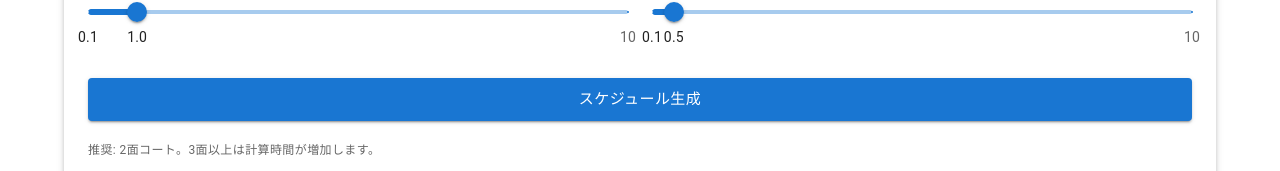
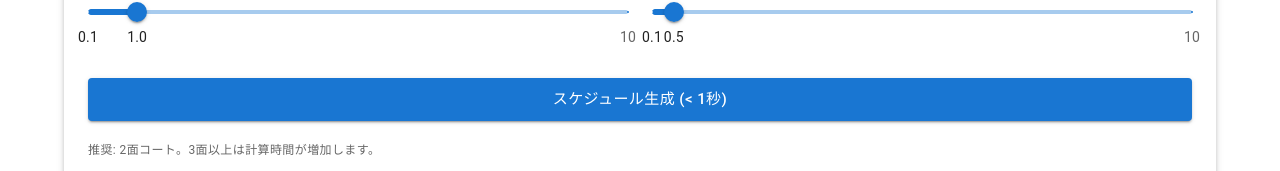
Before and after one commit to tshorea1207/doubles-random-number-table, a React (Vite) app: page / in a window 1280 px wide. Shown: the part 343-514 px from the top of the page. Built offline with nearby package versions, Linux system fonts and the light colour scheme.

Commit message:
予想時間の表示を追加

```diff
--- a/src/components/ScheduleForm.tsx
+++ b/src/components/ScheduleForm.tsx
@@ -9,6 +9,7 @@ import {
   Grid,
 } from '@mui/material';
 import type { ScheduleParams } from '../types/schedule';
+import { useBenchmarkCalibration } from '../hooks/useBenchmarkCalibration';
 
 interface ScheduleFormProps {
   onGenerate: (params: ScheduleParams) => void;
@@ -22,6 +23,9 @@ export function ScheduleForm({ onGenerate, isGenerating }: ScheduleFormProps) {
   const [w1, setW1] = useState(1.0);
   const [w2, setW2] = useState(0.5);
 
+  // Dynamic calibration coefficient based on hardware performance
+  const { coefficient } = useBenchmarkCalibration();
+
   const handleSubmit = (e: FormEvent) => {
     e.preventDefault();
     onGenerate({
@@ -34,6 +38,33 @@ export function ScheduleForm({ onGenerate, isGenerating }: ScheduleFormProps) {
 
   const isValid = players >= courts * 4;
   const errorMessage = !isValid ? `参加人数は ${courts * 4} 人以上が必要です` : '';
+
+  // Estimate generation time based on configuration
+  const estimateTime = (): string => {
+    if (!isValid) return '';
+
+    // Empirical formula based on complexity
+    // Base complexity grows exponentially with courts and players
+    const baseComplexity = Math.pow(players / 4, courts * 1.5);
+    const roundFactor = Math.max(rounds - 1, 1);
+
+    // Estimated seconds (calibrated dynamically based on hardware)
+    let seconds = (baseComplexity * roundFactor * coefficient);
+
+    // Format output
+    if (seconds < 1) {
+      return '< 1秒';
+    } else if (seconds < 60) {
+      return `約${Math.round(seconds)}秒`;
+    } else if (seconds < 300) {
+      const minutes = Math.round(seconds / 60);
+      return `約${minutes}分`;
+    } else {
+      return '5分以上';
+    }
+  };
+
+  const estimatedTime = estimateTime();
 
   return (
     <Paper elevation={3} sx={{ p: 3, mb: 3 }}>
@@ -131,7 +162,11 @@ export function ScheduleForm({ onGenerate, isGenerating }: ScheduleFormProps) {
               fullWidth
               disabled={!isValid || isGenerating}
             >
-              {isGenerating ? '生成中...' : 'スケジュール生成'}
+              {isGenerating
+                ? '生成中...'
+                : estimatedTime
+                ? `スケジュール生成 (${estimatedTime})`
+                : 'スケジュール生成'}
             </Button>
           </Grid>
         </Grid>
--- /dev/null
+++ b/src/hooks/useBenchmarkCalibration.ts
@@ -0,0 +1,167 @@
+import { useState, useEffect } from 'react';
+import type { ScheduleParams } from '../types/schedule';
+import { generateSchedule } from './useScheduleGenerator';
+
+// Configuration constants
+const BENCHMARK_CONFIG: ScheduleParams = {
+  courtsCount: 1,
+  playersCount: 4,
+  roundsCount: 2,
+  weights: { w1: 1.0, w2: 0.5 },
+};
+
+const FALLBACK_COEFFICIENT = 0.002; // Default coefficient if calibration fails
+const MIN_COEFF = 0.0001; // Lower bound (very fast hardware)
+const MAX_COEFF = 0.1; // Upper bound (very slow hardware)
+const CACHE_KEY = 'tennis-scheduler-calibration';
+const CACHE_EXPIRY_DAYS = 7;
+
+// Cache schema
+interface CalibrationCache {
+  coefficient: number;
+  timestamp: number;
+  version: string;
+}
+
+/**
+ * Loads calibration coefficient from localStorage
+ */
+function loadFromCache(): CalibrationCache | null {
+  try {
+    const cached = localStorage.getItem(CACHE_KEY);
+    if (!cached) return null;
+    return JSON.parse(cached) as CalibrationCache;
+  } catch (error) {
+    console.debug('Failed to load calibration cache:', error);
+    return null;
+  }
+}
+
+/**
+ * Saves calibration coefficient to localStorage
+ */
+function saveToCache(coefficient: number): void {
+  try {
+    const cache: CalibrationCache = {
+      coefficient,
+      timestamp: Date.now(),
+      version: '1.0',
+    };
+    localStorage.setItem(CACHE_KEY, JSON.stringify(cache));
+  } catch (error) {
+    console.debug('localStorage unavailable, calibration will run on each load');
+  }
+}
+
+/**
+ * Checks if cached calibration is still valid
+ */
+function isCacheValid(cache: CalibrationCache): boolean {
+  const ageMs = Date.now() - cache.timestamp;
+  const ageDays = ageMs / (1000 * 60 * 60 * 24);
+
+  return (
+    cache.version === '1.0' &&
+    ageDays < CACHE_EXPIRY_DAYS &&
+    cache.coefficient >= MIN_COEFF &&
+    cache.coefficient <= MAX_COEFF
+  );
+}
+
+/**
+ * Runs benchmark and measures execution time
+ */
+function measureBenchmark(): number {
+  const startTime = performance.now();
+  generateSchedule(BENCHMARK_CONFIG);
+  return performance.now() - startTime;
+}
+
+/**
+ * Calculates calibration coefficient from measured time
+ */
+function calculateCoefficient(actualTimeMs: number): number {
+  // Calculate predicted complexity using the same formula as estimateTime()
+  const baseComplexity = Math.pow(
+    BENCHMARK_CONFIG.playersCount / 4,
+    BENCHMARK_CONFIG.courtsCount * 1.5
+  ); // = 1 for 1c/4p
+  const roundFactor = Math.max(BENCHMARK_CONFIG.roundsCount - 1, 1); // = 1 for 2r
+
+  const predictedComplexity = baseComplexity * roundFactor; // = 1
+
+  // Derive coefficient from actual time
+  const actualTimeSeconds = actualTimeMs / 1000;
+  const coefficient = actualTimeSeconds / predictedComplexity;
+
+  return coefficient;
+}
+
+/**
+ * Applies bounds to coefficient to prevent extreme values
+ */
+function applyBounds(coefficient: number): number {
+  return Math.max(MIN_COEFF, Math.min(MAX_COEFF, coefficient));
+}
+
+/**
+ * React hook for benchmark calibration
+ *
+ * Runs a minimal benchmark on component mount to measure hardware performance
+ * and calculates a dynamic calibration coefficient for time estimation.
+ *
+ * @returns Calibration state and coefficient
+ *
+ * @example
+ * const { coefficient, isCalibrating } = useBenchmarkCalibration();
+ * const estimatedSeconds = baseComplexity * roundFactor * coefficient;
+ */
+export function useBenchmarkCalibration() {
+  const [coefficient, setCoefficient] = useState<number | null>(null);
+  const [isCalibrating, setIsCalibrating] = useState(true);
+
+  useEffect(() => {
+    // Step 1: Try to load from cache
+    const cached = loadFromCache();
+    if (cached && isCacheValid(cached)) {
+      setCoefficient(cached.coefficient);
+      setIsCalibrating(false);
+      return;
+    }
+
+    // Step 2: Run benchmark asynchronously to avoid UI blocking
+    setTimeout(() => {
+      try {
+        // Warmup run (JIT compilation stabilization)
+        generateSchedule(BENCHMARK_CONFIG);
+
+        // Actual measurement
+        const timeMs = measureBenchmark();
+
+        // Calculate and bound coefficient
+        const rawCoeff = calculateCoefficient(timeMs);
+        const boundedCoeff = applyBounds(rawCoeff);
+
+        // Cache for future use
+        saveToCache(boundedCoeff);
+        setCoefficient(boundedCoeff);
+
+        // Debug logging
+        console.debug(
+          `Calibration complete: ${timeMs.toFixed(2)}ms → coefficient ${boundedCoeff.toFixed(6)}`
+        );
+      } catch (error) {
+        console.warn('Calibration benchmark failed:', error);
+        setCoefficient(FALLBACK_COEFFICIENT);
+      } finally {
+        setIsCalibrating(false);
+      }
+    }, 0);
+  }, []);
+
+  return {
+    coefficient: coefficient ?? FALLBACK_COEFFICIENT,
+    isCalibrating,
+    isCalibrated: coefficient !== null,
+  };
+}
```
